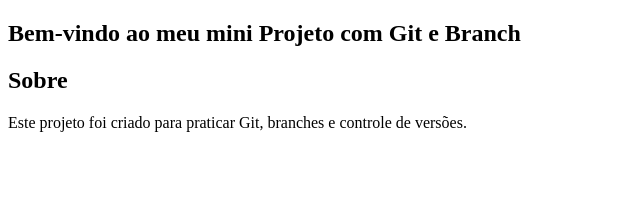
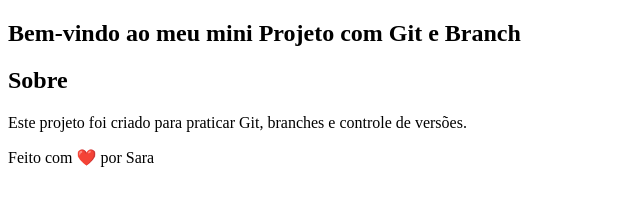
Before and after one commit to SaraYuli/mini-projeto-git, a plain HTML site: page index.html in a window 1280 px wide. Shown: the whole page, without its empty margins (0-640 px from the left). Drawn offline with Linux system fonts and the light colour scheme.

Commit message:
Adiciona rodapé

```diff
--- a/index.html
+++ b/index.html
@@ -14,5 +14,8 @@
         <p>Este projeto foi criado para praticar Git, branches e controle de versões. </p>
     </section>
 
+    <footer>
+        <p>Feito com ❤️ por Sara </p>
+    </footer>
 </body>
 </html>
```
